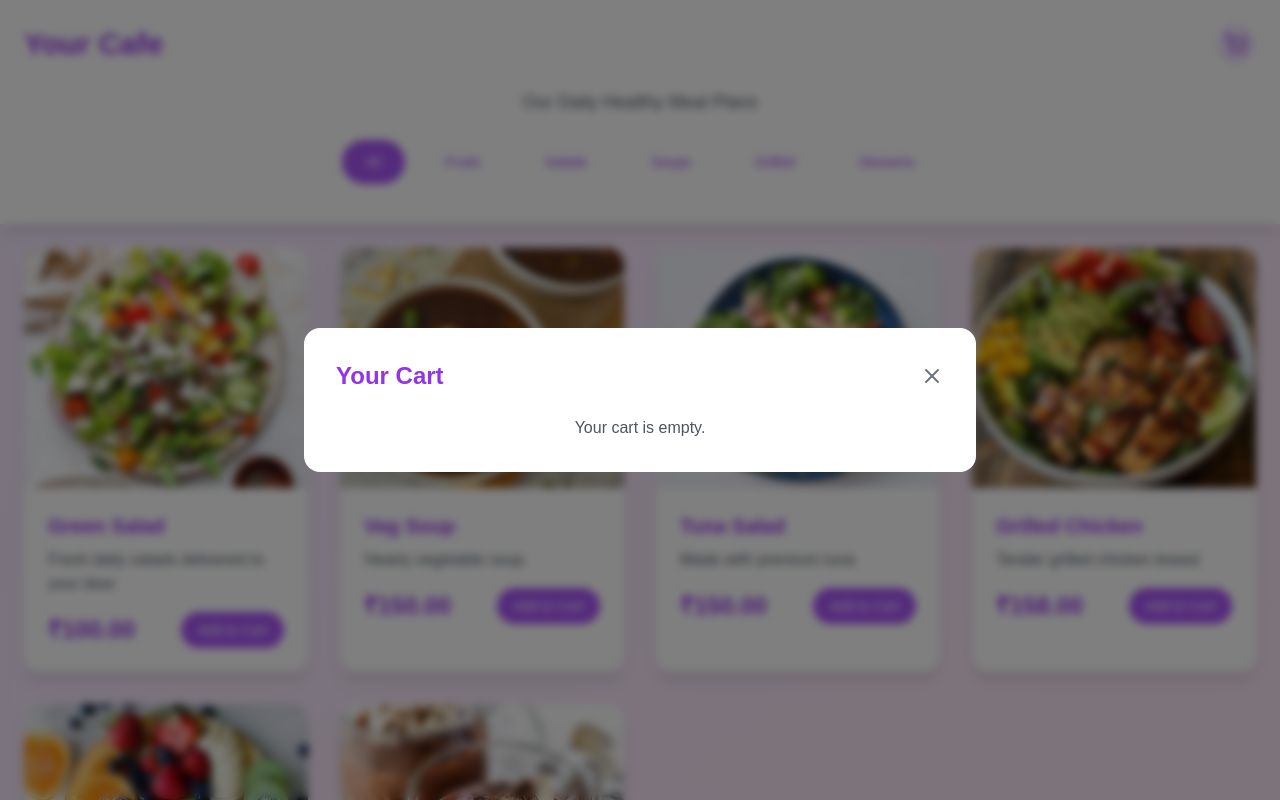
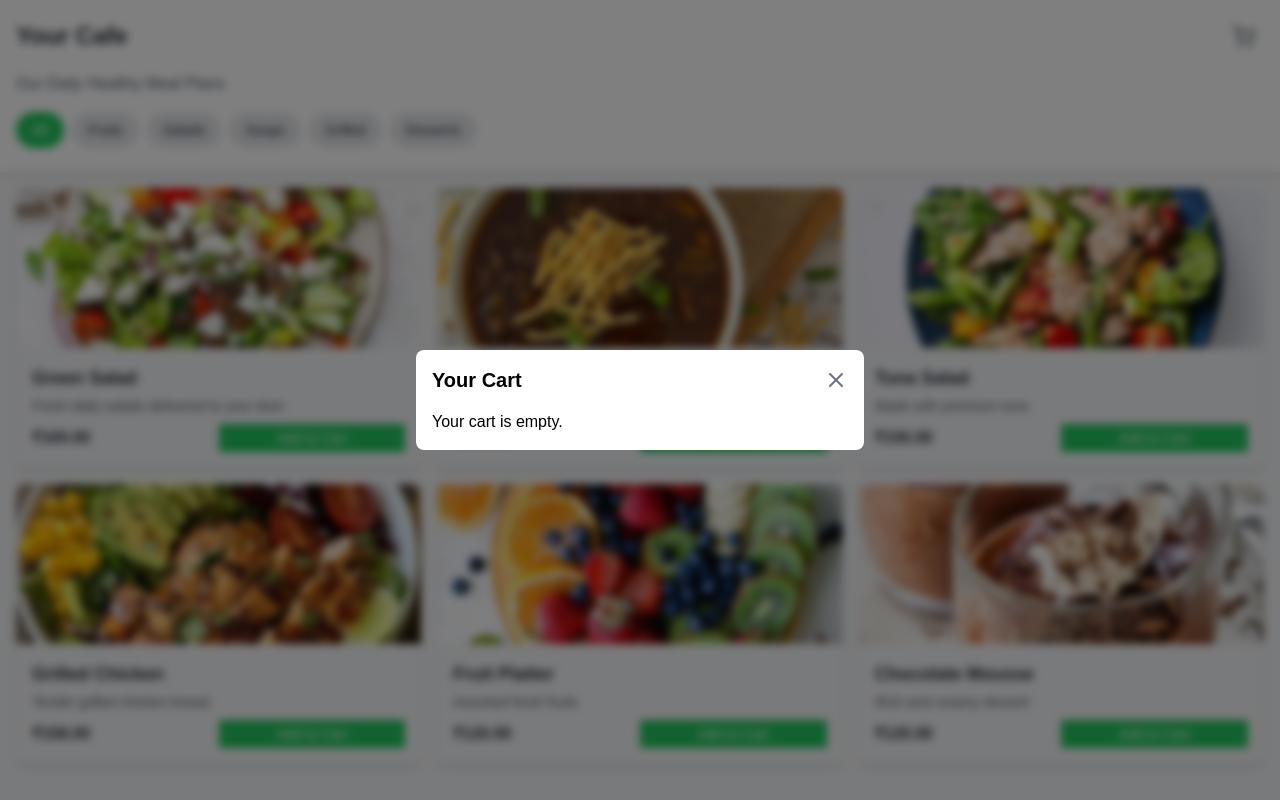
Before and after one commit to Souravhere/cafe-order-app, a Next.js app: page / in a window 1280 px wide. Both pictures are taken after a click on the button "Open cart". Shown: the top 800 px of the page. Built offline with nearby package versions, Linux system fonts and the light colour scheme.

Commit message:
fixed some ui elements

```diff
--- a/src/app/page.tsx
+++ b/src/app/page.tsx
@@ -1,53 +1,55 @@
-'use client'
+"use client";
 
-import { useState, useEffect } from 'react'
-import Image from 'next/image'
-import { ShoppingCart, X, Plus, Minus, Trash2 } from 'lucide-react'
-import { motion, AnimatePresence } from 'framer-motion'
-import productsData from '../data/products.json'
+import { useState, useEffect } from 'react';
+import Image from 'next/image';
+import { ShoppingCart, X, Plus, Minus } from 'lucide-react';
+import { Trash2 } from 'lucide-react';
+import productsData from '../data/products.json';
 
+// Define Product type
 type Product = {
-  id: number
-  name: string
-  price: number
-  description: string
-  image: string
-  category: string
-}
+  id: number;
+  name: string;
+  price: number;
+  description: string;
+  image: string;
+  category: string;
+};
 
-type CartItem = Product & { quantity: number }
+// Create a CartItem type that includes quantity
+type CartItem = Product & { quantity: number };
 
-const categories = ['All', 'Fruits', 'Salads', 'Soups', 'Grilled', 'Desserts']
+const categories = ['All', 'Fruits', 'Salads', 'Soups', 'Grilled', 'Desserts'];
 
 export default function Component() {
-  const [products, setProducts] = useState<Product[]>([])
-  const [cart, setCart] = useState<CartItem[]>([])
-  const [showCart, setShowCart] = useState(false)
-  const [activeCategory, setActiveCategory] = useState('All')
+  const [products, setProducts] = useState<Product[]>([]);
+  const [cart, setCart] = useState<CartItem[]>([]); // Use CartItem type for cart
+  const [showCart, setShowCart] = useState(false);
+  const [activeCategory, setActiveCategory] = useState('All');
 
   useEffect(() => {
     if (productsData && Array.isArray(productsData.products)) {
-      setProducts(productsData.products)
+      setProducts(productsData.products); // Correctly set products from nested data
     } else {
-      console.error("Invalid products data format:", productsData)
+      console.error("Invalid products data format:", productsData);
     }
-  }, [])
+  }, []);
 
   const addToCart = (product: Product) => {
     setCart(prevCart => {
-      const existingItem = prevCart.find(item => item.id === product.id)
+      const existingItem = prevCart.find(item => item.id === product.id);
       if (existingItem) {
         return prevCart.map(item =>
           item.id === product.id ? { ...item, quantity: item.quantity + 1 } : item
-        )
+        );
       }
-      return [...prevCart, { ...product, quantity: 1 }]
-    })
-  }
+      return [...prevCart, { ...product, quantity: 1 }];
+    });
+  };
 
   const removeFromCart = (productId: number) => {
-    setCart(prevCart => prevCart.filter(item => item.id !== productId))
-  }
+    setCart(prevCart => prevCart.filter(item => item.id !== productId));
+  };
 
   const updateQuantity = (productId: number, change: number) => {
     setCart(prevCart =>
@@ -58,70 +60,59 @@ export default function Component() {
             : item
         )
         .filter(item => item.quantity > 0)
-    )
-  }
+    );
+  };
 
-  const totalPrice = cart.reduce((sum, item) => sum + item.price * item.quantity, 0)
+  const totalPrice = cart.reduce((sum, item) => sum + item.price * item.quantity, 0);
 
   const filteredProducts = activeCategory === 'All'
     ? products
-    : products.filter(product => product.category === activeCategory)
+    : products.filter(product => product.category === activeCategory);
 
   return (
-    <div className="bg-gradient-to-br from-purple-100 to-pink-100 min-h-screen">
-      <header className="bg-white p-6 shadow-lg sticky top-0 z-10">
-        <div className="max-w-7xl mx-auto flex justify-between items-center mb-6">
-          <h1 className="text-3xl font-bold text-purple-600">Your Cafe</h1>
+    <div className="bg-gray-100 min-h-screen">
+      <header className="bg-white p-4 shadow-md sticky top-0 z-10">
+        <div className="flex justify-between items-center mb-4">
+          <h1 className="text-2xl font-bold text-gray-800">Your Cafe</h1>
           <button
-            className="relative p-2 bg-purple-100 rounded-full hover:bg-purple-200 transition-colors duration-300"
+            className="relative p-2"
             onClick={() => setShowCart(true)}
             aria-label="Open cart"
           >
-            <ShoppingCart className="text-purple-600" />
-            <AnimatePresence>
+            <ShoppingCart className="text-gray-600" />
             {cart.length > 0 && (
-                <motion.span
-                  initial={{ scale: 0 }}
-                  animate={{ scale: 1 }}
-                  exit={{ scale: 0 }}
-                  className="absolute -top-2 -right-2 bg-red-500 text-white rounded-full w-6 h-6 flex items-center justify-center text-xs"
-                >
+              <span className="absolute top-0 right-0 bg-red-500 text-white rounded-full w-5 h-5 flex items-center justify-center text-xs">
                 {cart.reduce((sum, item) => sum + item.quantity, 0)}
-                </motion.span>
+              </span>
             )}
-            </AnimatePresence>
           </button>
         </div>
-        <p className="text-gray-600 mb-6 text-center text-lg">Our Daily Healthy Meal Plans</p>
-        <div className="flex justify-center space-x-4 overflow-x-auto pb-4">
+        <p className="text-gray-600 mb-4">Our Daily Healthy Meal Plans</p>
+        <div className="flex space-x-2 overflow-x-auto pb-2">
           {categories.map((category, index) => (
-            <motion.button
+            <button
               key={index}
-              className={`px-6 py-3 rounded-full text-sm font-medium whitespace-nowrap transition-colors ${
+              className={`px-4 py-2 rounded-full text-sm whitespace-nowrap transition-colors ${
                 activeCategory === category
-                  ? 'bg-purple-500 text-white'
-                  : 'bg-white text-purple-600 hover:bg-purple-100'
+                  ? 'bg-green-500 text-white'
+                  : 'bg-gray-200 text-gray-800 hover:bg-gray-300'
               }`}
               onClick={() => setActiveCategory(category)}
-              whileHover={{ scale: 1.05 }}
-              whileTap={{ scale: 0.95 }}
             >
               {category}
-            </motion.button>
+            </button>
           ))}
         </div>
       </header>
 
-      <main className="p-6 max-w-7xl mx-auto">
-        <div className="grid sm:grid-cols-2 lg:grid-cols-3 xl:grid-cols-4 gap-8">
+      <main className="p-4">
+        <div className="grid sm:grid-cols-3 grid-cols-2 gap-4">
           {filteredProducts.map((product) => (
-            <motion.div
+            <div
               key={product.id}
-              className="rounded-2xl overflow-hidden shadow-lg bg-white"
-              whileHover={{ scale: 1.03 }}
-              transition={{ type: "spring", stiffness: 300 }}
+              className={`rounded-lg overflow-hidden shadow-md bg-gray-100`}
             >
-              <div className="relative h-60">
+              <div className="relative h-40">
                 <Image
                   src={product.image}
                   alt={product.name}
@@ -129,112 +120,80 @@ export default function Component() {
                   objectFit="cover"
                 />
               </div>
-              <div className="p-6">
-                <h2 className="font-bold text-xl text-purple-600 mb-2">{product.name}</h2>
-                <p className="text-gray-600 mb-4">{product.description}</p>
-                <div className="flex justify-between items-center">
-                  <span className="font-bold text-2xl text-purple-600">₹{product.price.toFixed(2)}</span>
-                  <motion.button
-                    className="bg-purple-500 text-white px-4 py-2 rounded-full text-sm font-medium hover:bg-purple-600 transition-colors"
+              <div className="p-4">
+                <h2 className="font-bold text-lg text-gray-800 mb-1">{product.name}</h2>
+                <p className="text-sm text-gray-600 mb-2">{product.description}</p>
+                <div className="sm:flex block justify-between items-center">
+                  <span className="font-bold text-gray-800">₹{product.price.toFixed(2)}</span>
+                  <button
+                    className="bg-green-500 sm:w-1/2 w-full sm:my-0 my-1 text-white px-3 py-1 rounded-sm text-sm hover:bg-green-600 transition-colors"
                     onClick={() => addToCart(product)}
-                    whileHover={{ scale: 1.05 }}
-                    whileTap={{ scale: 0.95 }}
                   >
                     Add to Cart
-                  </motion.button>
+                  </button>
                 </div>
               </div>
-            </motion.div>
+            </div>
           ))}
         </div>
       </main>
 
-      <AnimatePresence>
       {showCart && (
-          <motion.div
-            className="fixed inset-0 bg-black bg-opacity-50 backdrop-blur-sm flex items-center justify-center z-50"
-            initial={{ opacity: 0 }}
-            animate={{ opacity: 1 }}
-            exit={{ opacity: 0 }}
-          >
-            <motion.div
-              className="bg-white p-8 rounded-2xl max-w-2xl w-full max-h-[80vh] overflow-y-auto"
-              initial={{ scale: 0.9, opacity: 0 }}
-              animate={{ scale: 1, opacity: 1 }}
-              exit={{ scale: 0.9, opacity: 0 }}
-            >
-              <div className="flex justify-between items-center mb-6">
-                <h2 className="text-2xl font-bold text-purple-600">Your Cart</h2>
-                <motion.button
+        <div className="fixed inset-0 bg-black backdrop-blur-sm text-black bg-opacity-50 flex items-center justify-center z-50">
+          <div className="bg-white sm:mx-0 mx-3 p-4 rounded-lg max-w-md w-full max-h-[80vh] overflow-y-auto">
+            <div className="flex justify-between items-center mb-4">
+              <h2 className="text-xl font-bold">Your Cart</h2>
+              <button
                 onClick={() => setShowCart(false)}
                 className="text-gray-500 hover:text-gray-700"
-                  whileHover={{ scale: 1.1 }}
-                  whileTap={{ scale: 0.9 }}
                 aria-label="Close cart"
               >
                 <X size={24} />
-                </motion.button>
+              </button>
             </div>
             {cart.length === 0 ? (
-                <p className="text-center text-gray-600">Your cart is empty.</p>
+              <p>Your cart is empty.</p>
             ) : (
               <>
                 {cart.map(item => (
-                    <motion.div
-                      key={item.id}
-                      className="flex justify-between items-center mb-4 pb-4 border-b"
-                      initial={{ opacity: 0, y: 20 }}
-                      animate={{ opacity: 1, y: 0 }}
-                      exit={{ opacity: 0, y: -20 }}
-                    >
-                      <span className="font-medium text-lg">{item.name}</span>
+                  <div key={item.id} className="flex justify-between items-center mb-2 pb-2 border-b">
+                    <span className="font-medium">{item.name}</span>
                     <div className="flex items-center">
-                        <motion.button
+                      <button
                         onClick={() => updateQuantity(item.id, -1)}
-                          className="px-2 py-1 bg-purple-100 rounded-l hover:bg-purple-200 transition-colors"
-                          whileHover={{ scale: 1.1 }}
-                          whileTap={{ scale: 0.9 }}
+                        className="px-2 py-1 bg-gray-200 rounded-l"
                         aria-label={`Decrease quantity of ${item.name}`}
                       >
                         <Minus size={16} />
-                        </motion.button>
-                        <span className="px-4 py-1 bg-purple-50 font-medium">{item.quantity}</span>
-                        <motion.button
+                      </button>
+                      <span className="px-3 py-1 bg-gray-100">{item.quantity}</span>
+                      <button
                         onClick={() => updateQuantity(item.id, 1)}
-                          className="px-2 py-1 bg-purple-100 rounded-r hover:bg-purple-200 transition-colors"
-                          whileHover={{ scale: 1.1 }}
-                          whileTap={{ scale: 0.9 }}
+                        className="px-2 py-1 bg-gray-200 rounded-r"
                         aria-label={`Increase quantity of ${item.name}`}
                       >
                         <Plus size={16} />
-                        </motion.button>
-                        <span className="ml-6 min-w-[80px] text-right font-bold text-purple-600">₹{(item.price * item.quantity).toFixed(2)}</span>
-                        <motion.button
+                      </button>
+                      <span className="ml-4 min-w-[60px] text-right">₹{(item.price * item.quantity).toFixed(2)}</span>
+                      <button
                         onClick={() => removeFromCart(item.id)}
-                          className="ml-4 text-red-500 hover:text-red-700"
-                          whileHover={{ scale: 1.1 }}
-                          whileTap={{ scale: 0.9 }}
+                        className="ml-2 text-red-500 hover:text-red-700"
                         aria-label={`Remove ${item.name} from cart`}
                       >
                         <Trash2 size={20} />
-                        </motion.button>
+                      </button>
                     </div>
-                    </motion.div>
+                  </div>
                 ))}
-                  <div className="mt-6 text-2xl font-bold text-purple-600">Total: ₹{totalPrice.toFixed(2)}</div>
-                  <motion.button
-                    className="mt-6 w-full bg-purple-500 text-white py-3 px-6 rounded-full text-lg font-medium hover:bg-purple-600 transition-colors"
-                    whileHover={{ scale: 1.05 }}
-                    whileTap={{ scale: 0.95 }}
-                  >
+                <div className="mt-4 text-xl font-bold">Total: ₹{totalPrice.toFixed(2)}</div>
+                <button className="mt-4 w-full bg-green-500 text-white py-2 px-4 rounded-lg hover:bg-green-600 transition-colors">
                   Proceed to Checkout
-                  </motion.button>
+                </button>
               </>
             )}
-            </motion.div>
-          </motion.div>
+          </div>
+        </div>
       )}
-      </AnimatePresence>
     </div>
-  )
+  );
 }
```
Lines whose indentation alone changed are shown as unchanged.
